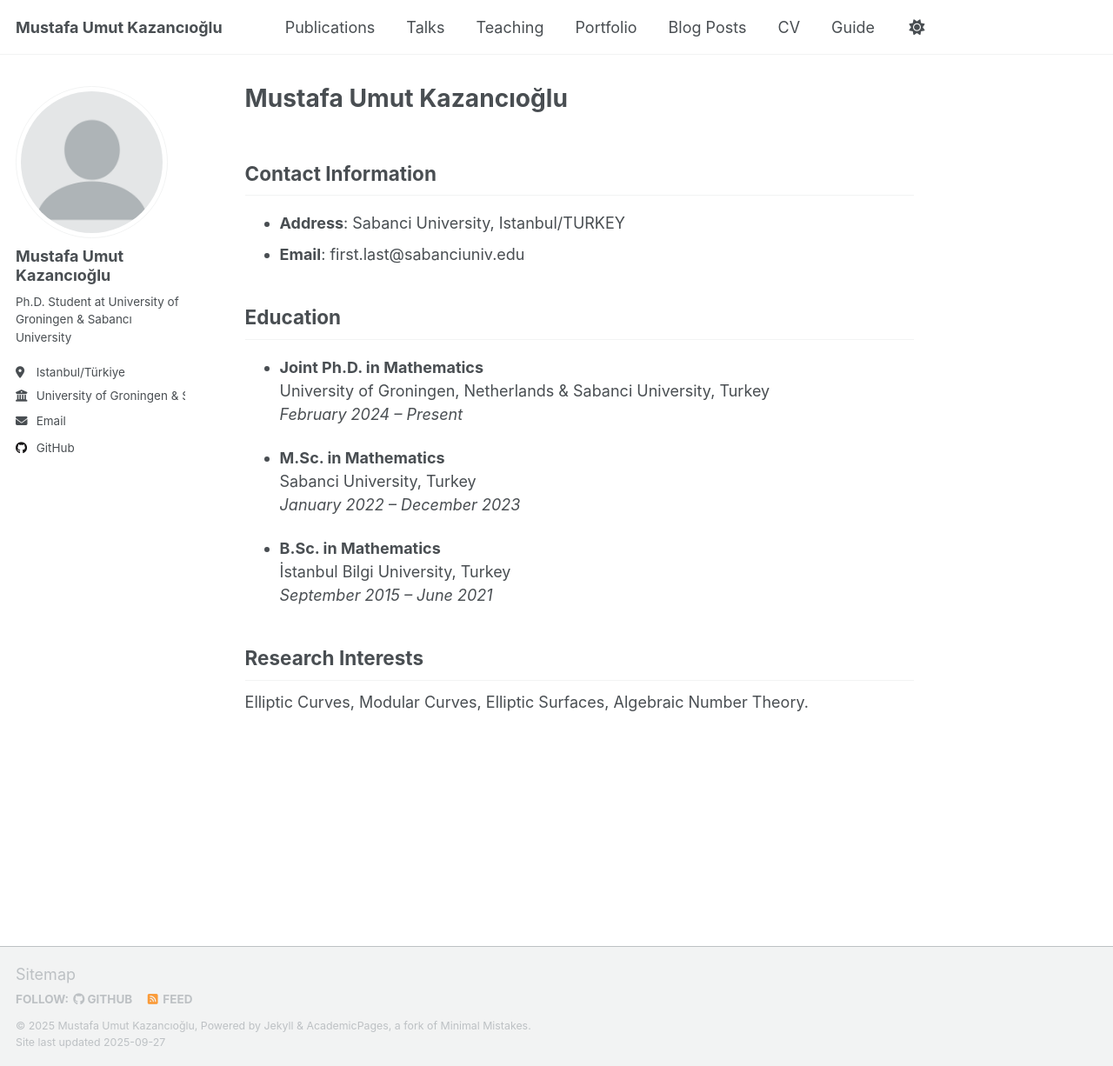
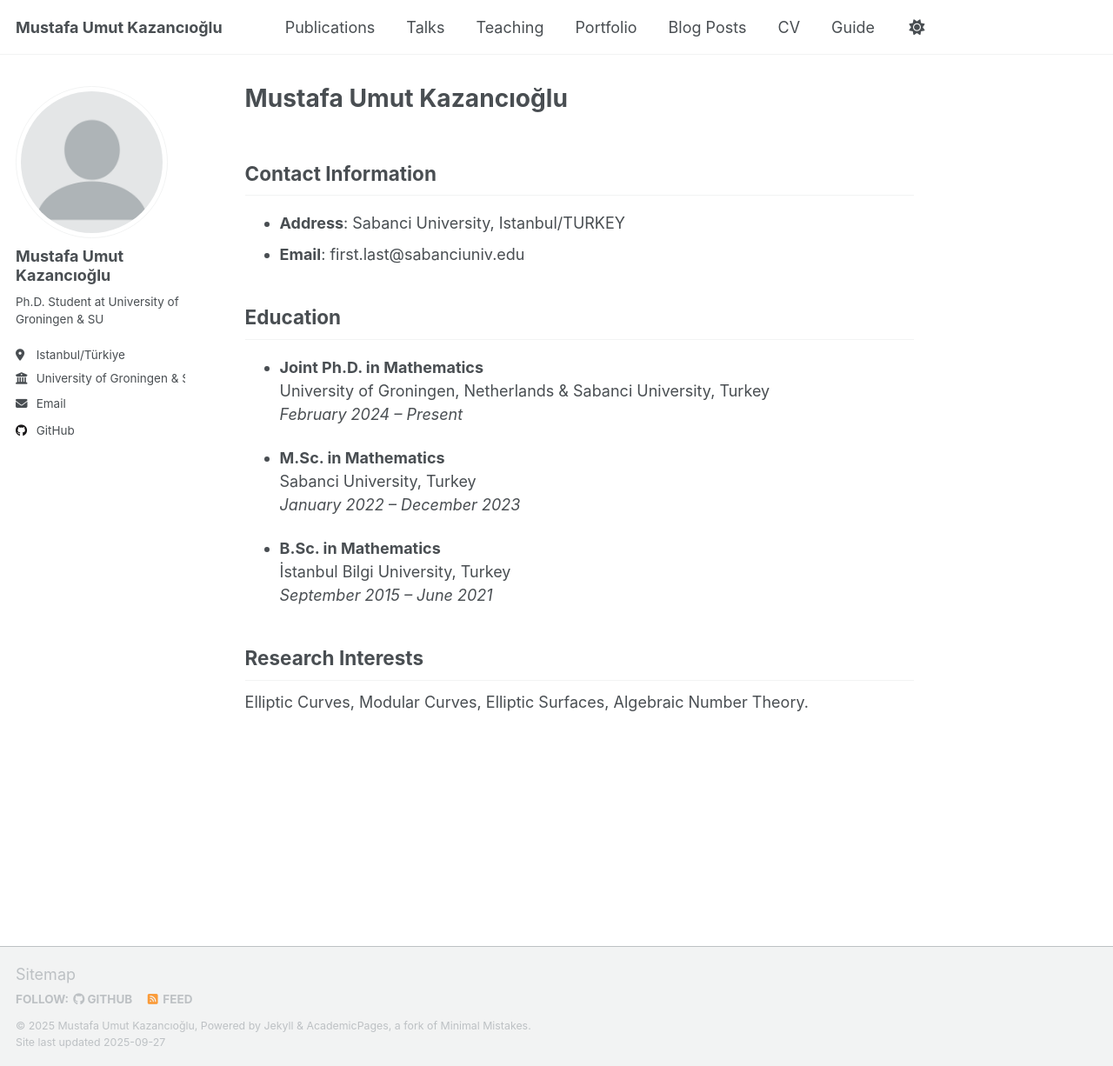
Before and after one commit to MusUmKaz/musumkaz.github.io, a Jekyll site: the page built from _pages/about.md, in a window 1280 px wide and 1226 px high. Shown: the whole window at 87% size. Built offline with Jekyll 4.4.1, drawn with Linux system fonts in a browser that asks for light colours; a script that is not in the unit is left out.

Commit message:
Update _config.yml

```diff
--- a/_config.yml
+++ b/_config.yml
@@ -26,7 +26,7 @@ author:
   avatar           : "profile.png"
   name             : "Mustafa Umut Kazancıoğlu"
   pronouns         : # example: "he/him"
-  bio              : "Ph.D. Student at University of Groningen & \n Sabancı University"
+  bio              : "Ph.D. Student at University of Groningen & SU"
   location         : "Istanbul/Türkiye"
   employer         : "University of Groningen & Sabancı University"
   uri              : # URL
```
